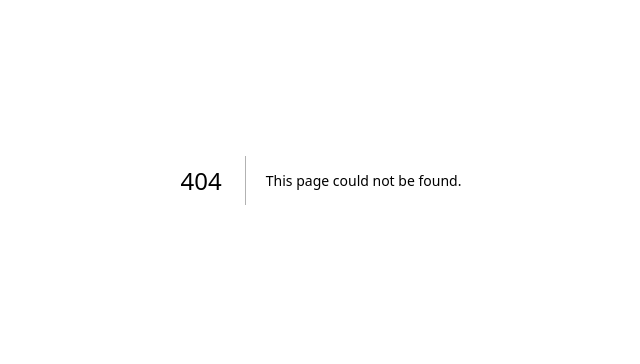
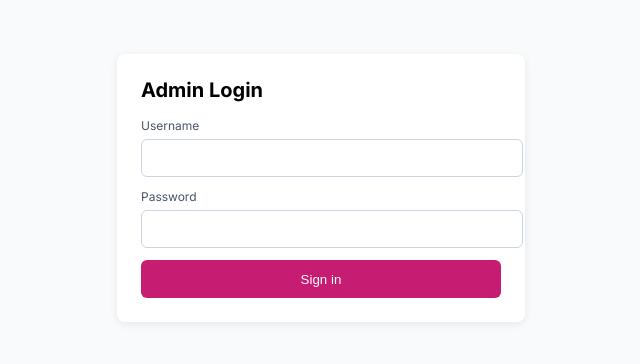
Before and after one commit to bommas/ambetter-project, a Next.js app: page /admin/login in a window 1280 px wide. Before the commit this address had no page. Shown: the part 220-584 px from the top of the page, without its empty margins (319-959 px from the left). Built offline with nearby package versions, Linux system fonts and the light colour scheme.

Commit message:
Admin: add /admin with hard-coded login, cookie-based auth, and logout route

```diff
--- /dev/null
+++ b/src/app/admin/login/page.tsx
@@ -0,0 +1,55 @@
+'use client'
+
+import { useState } from 'react'
+import { useRouter } from 'next/navigation'
+
+export default function AdminLoginPage() {
+  const router = useRouter()
+  const [username, setUsername] = useState('')
+  const [password, setPassword] = useState('')
+  const [error, setError] = useState('')
+  const [loading, setLoading] = useState(false)
+
+  const handleSubmit = async (e: React.FormEvent) => {
+    e.preventDefault()
+    setError('')
+    setLoading(true)
+    try {
+      const res = await fetch('/api/admin/login', {
+        method: 'POST',
+        headers: { 'Content-Type': 'application/json' },
+        body: JSON.stringify({ username, password })
+      })
+      if (res.ok) {
+        router.push('/admin')
+      } else {
+        const data = await res.json()
+        setError(data.error || 'Login failed')
+      }
+    } catch (err) {
+      setError('Login failed')
+    } finally {
+      setLoading(false)
+    }
+  }
+
+  return (
+    <div style={{ minHeight: '100vh', display: 'flex', alignItems: 'center', justifyContent: 'center', background: '#f8fafc' }}>
+      <form onSubmit={handleSubmit} style={{ background: '#fff', padding: 24, borderRadius: 8, width: 360, boxShadow: '0 2px 8px rgba(0,0,0,0.08)' }}>
+        <h1 style={{ margin: 0, marginBottom: 16, fontSize: 20 }}>Admin Login</h1>
+        <div style={{ marginBottom: 12 }}>
+          <label style={{ display: 'block', fontSize: 12, color: '#475569', marginBottom: 6 }}>Username</label>
+          <input value={username} onChange={e => setUsername(e.target.value)} style={{ width: '100%', height: 36, border: '1px solid #cbd5e1', borderRadius: 6, padding: '0 10px' }} />
+        </div>
+        <div style={{ marginBottom: 12 }}>
+          <label style={{ display: 'block', fontSize: 12, color: '#475569', marginBottom: 6 }}>Password</label>
+          <input type="password" value={password} onChange={e => setPassword(e.target.value)} style={{ width: '100%', height: 36, border: '1px solid #cbd5e1', borderRadius: 6, padding: '0 10px' }} />
+        </div>
+        {error && <div style={{ color: '#b91c1c', fontSize: 12, marginBottom: 10 }}>{error}</div>}
+        <button disabled={loading} type="submit" style={{ width: '100%', height: 38, background: '#C61C71', color: '#fff', border: 'none', borderRadius: 6, cursor: 'pointer' }}>
+          {loading ? 'Signing in...' : 'Sign in'}
+        </button>
+      </form>
+    </div>
+  )
+}
--- /dev/null
+++ b/src/app/api/admin/login/route.ts
@@ -0,0 +1,28 @@
+import { NextRequest, NextResponse } from 'next/server'
+
+const ADMIN_USERNAME = process.env.ADMIN_USERNAME || 'admin'
+const ADMIN_PASSWORD = process.env.ADMIN_PASSWORD || 'admin'
+
+export async function POST(request: NextRequest) {
+  try {
+    const { username, password } = await request.json()
+
+    if (username === ADMIN_USERNAME && password === ADMIN_PASSWORD) {
+      const res = NextResponse.json({ ok: true })
+      // Set auth cookie scoped to /admin
+      res.cookies.set('admin_auth', '1', {
+        httpOnly: true,
+        secure: true,
+        sameSite: 'lax',
+        path: '/admin',
+        maxAge: 60 * 60 * 8 // 8 hours
+      })
+      return res
+    }
+
+    return NextResponse.json({ ok: false, error: 'Invalid credentials' }, { status: 401 })
+
+  } catch (error) {
+    return NextResponse.json({ ok: false, error: 'Bad request' }, { status: 400 })
+  }
+}
--- /dev/null
+++ b/src/app/api/admin/logout/route.ts
@@ -0,0 +1,13 @@
+import { NextResponse } from 'next/server'
+
+export async function POST() {
+  const res = NextResponse.json({ ok: true })
+  res.cookies.set('admin_auth', '', {
+    httpOnly: true,
+    secure: true,
+    sameSite: 'lax',
+    path: '/admin',
+    maxAge: 0
+  })
+  return res
+}
```
Also changed, not shown: src/app/admin/page.tsx (added, +26 -0 lines).
